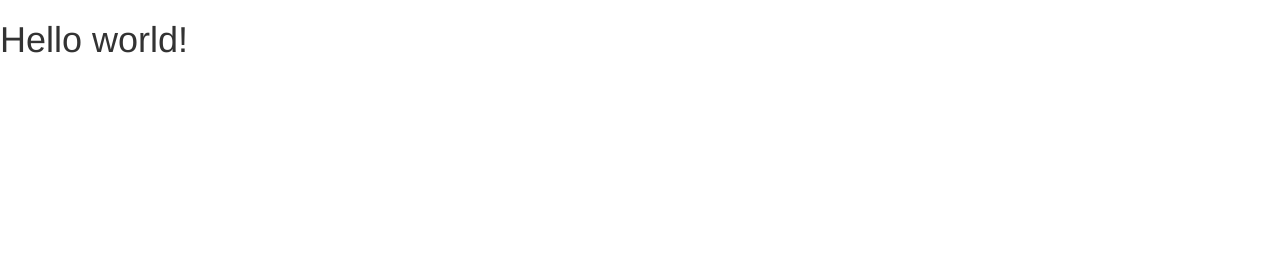
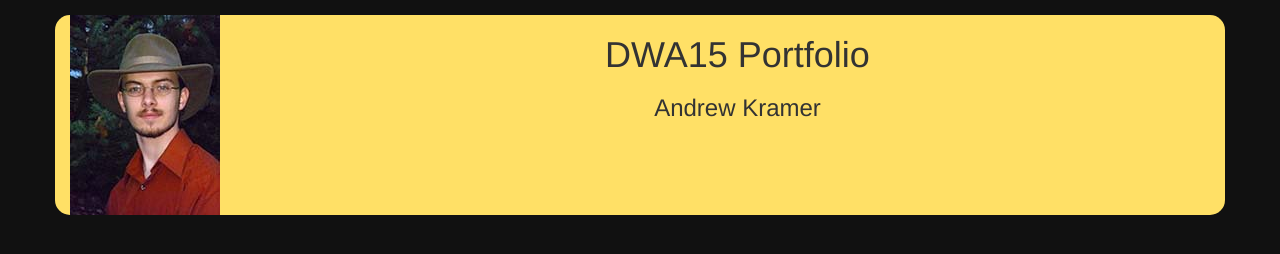
Before and after one commit to andrewkramer/p1, a plain HTML site: page index.html in a window 1280 px wide. Drawn offline with nearby package versions, Linux system fonts and the light colour scheme.

Commit message:
Added header & favicon

```diff
--- a/css/custom.css
+++ b/css/custom.css
@@ -1 +1,15 @@
 /* Custom CSS to override Bootstrap's default styling */
+
+body {
+	background-color: #111;
+}
+
+header {
+	margin-top: 15px;
+	border-radius: 15px;
+	background-color: #FFE066;
+}
+
+.headerText {
+	text-align: center;
+}
--- a/index.html
+++ b/index.html
@@ -4,14 +4,26 @@
 		<meta charset="utf-8">
 		<meta http-equiv="X-UA-Compatible" content="IE=edge">
 		<meta name="viewport" content="width=device-width, initial-scale=1">
+		<link rel="icon" type="image/png" href="img/favicon.png"/>
 		<title>DWA15 Project 1</title>
 
 		<!-- Import Bootstrap CSS -->
 		<link href="css/bootstrap.min.css" rel="stylesheet">
+		<!-- Import my custom CSS -->
+		<link href="css/custom.css" rel="stylesheet">
 	</head>
 	<body>
-		<h1>Hello world!</h1>
-
+		<div class="container">
+			<header class="row">
+				<div class="col-md-2">
+					<img src="img/photo.jpg"/ alt="Andrew Kramer">
+				</div>
+				<div class="col-md-10 headerText">
+					<h1>DWA15 Portfolio</h1>
+					<h3>Andrew Kramer</h3>
+				</div>
+			</header>
+		</div>
 		<!-- Import jQuery -->
 		<script src="https://ajax.googleapis.com/ajax/libs/jquery/1.11.3/jquery.min.js"></script>
 		<!-- Import Bootstrap JavaScript -->
```
Also changed, not shown: img/favicon.png (added), img/photo.jpg (added), 1 other file.
